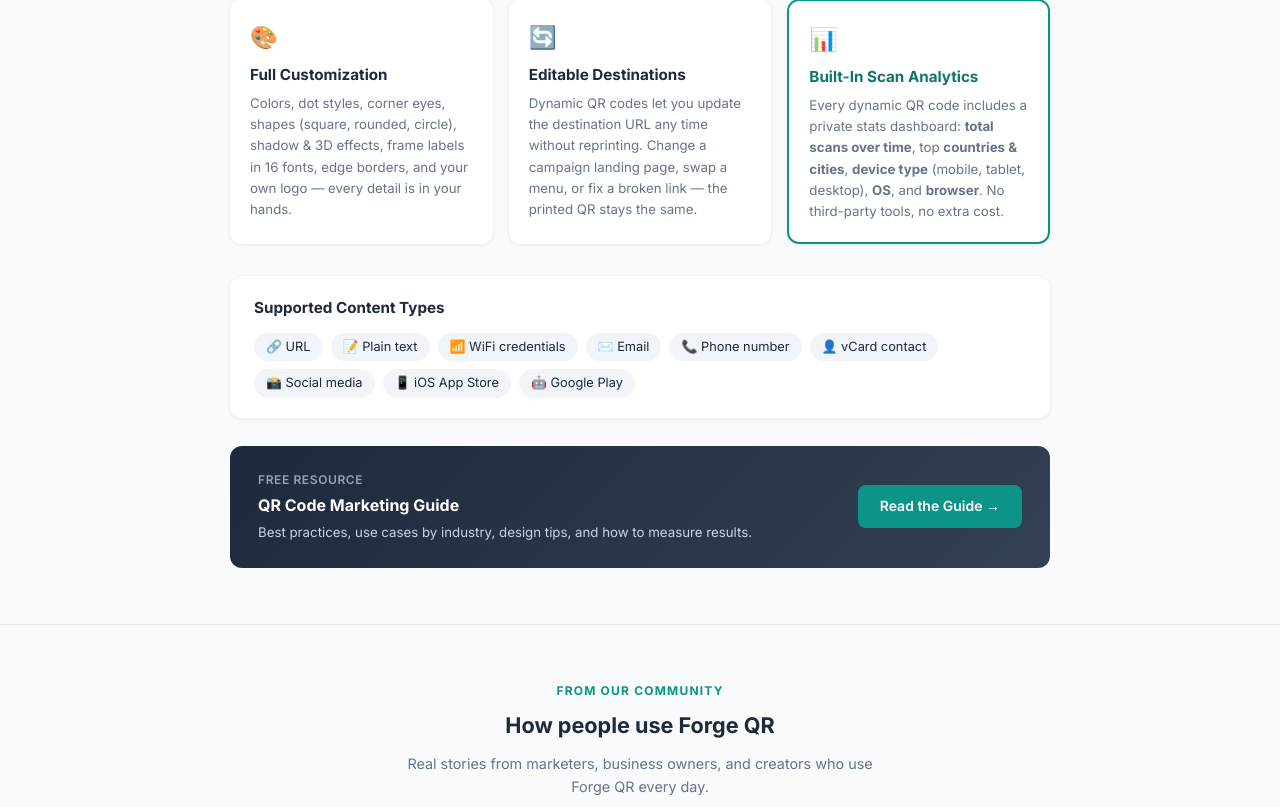
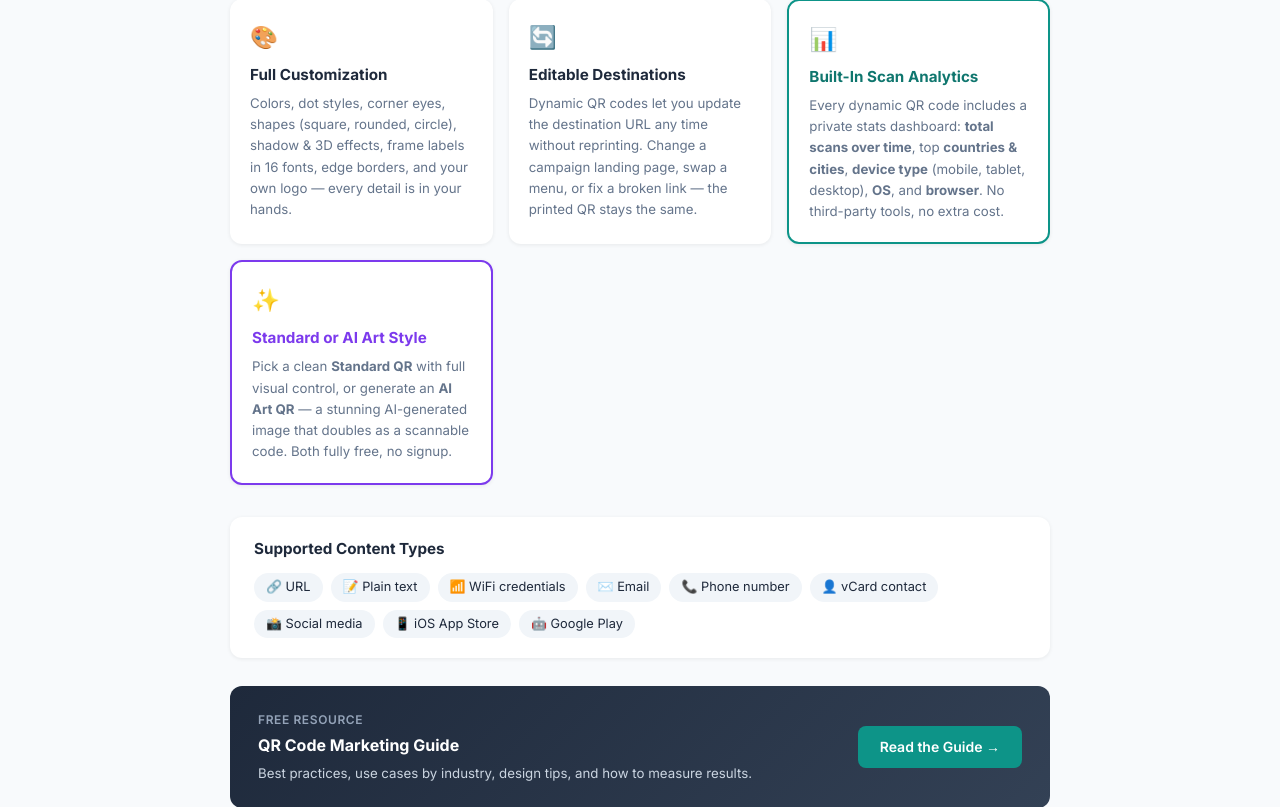
Before and after one commit to robertogl/forgeqr, a FastAPI app: page / in a window 1280 px wide. Shown: the part 1008-1815 px from the top of the page. Run offline with FastAPI, Linux system fonts and the light colour scheme; data comes from the database, SQL or seed files in the repository; data that the repository does not hold is empty.

Commit message:
Add 4th pillar to 'What is Forge QR': Standard or AI Art Style

```diff
--- a/templates/index.html
+++ b/templates/index.html
@@ -173,6 +173,11 @@
         <h3 style="font-size:.95rem;font-weight:700;color:#0f766e;margin:0 0 6px;">Built-In Scan Analytics</h3>
         <p style="font-size:.83rem;color:var(--text-muted);line-height:1.6;margin:0;">Every dynamic QR code includes a private stats dashboard: <strong>total scans over time</strong>, top <strong>countries &amp; cities</strong>, <strong>device type</strong> (mobile, tablet, desktop), <strong>OS</strong>, and <strong>browser</strong>. No third-party tools, no extra cost.</p>
       </div>
+      <div style="background:#fff;border-radius:12px;padding:20px;box-shadow:0 1px 4px rgba(0,0,0,.07);border:2px solid #7c3aed;">
+        <div style="font-size:1.4rem;margin-bottom:8px;">✨</div>
+        <h3 style="font-size:.95rem;font-weight:700;color:#7c3aed;margin:0 0 6px;">Standard or AI Art Style</h3>
+        <p style="font-size:.83rem;color:var(--text-muted);line-height:1.6;margin:0;">Pick a clean <strong>Standard QR</strong> with full visual control, or generate an <strong>AI Art QR</strong> — a stunning AI-generated image that doubles as a scannable code. Both fully free, no signup.</p>
+      </div>
     </div>
 
     <!-- Supported content types -->
```
